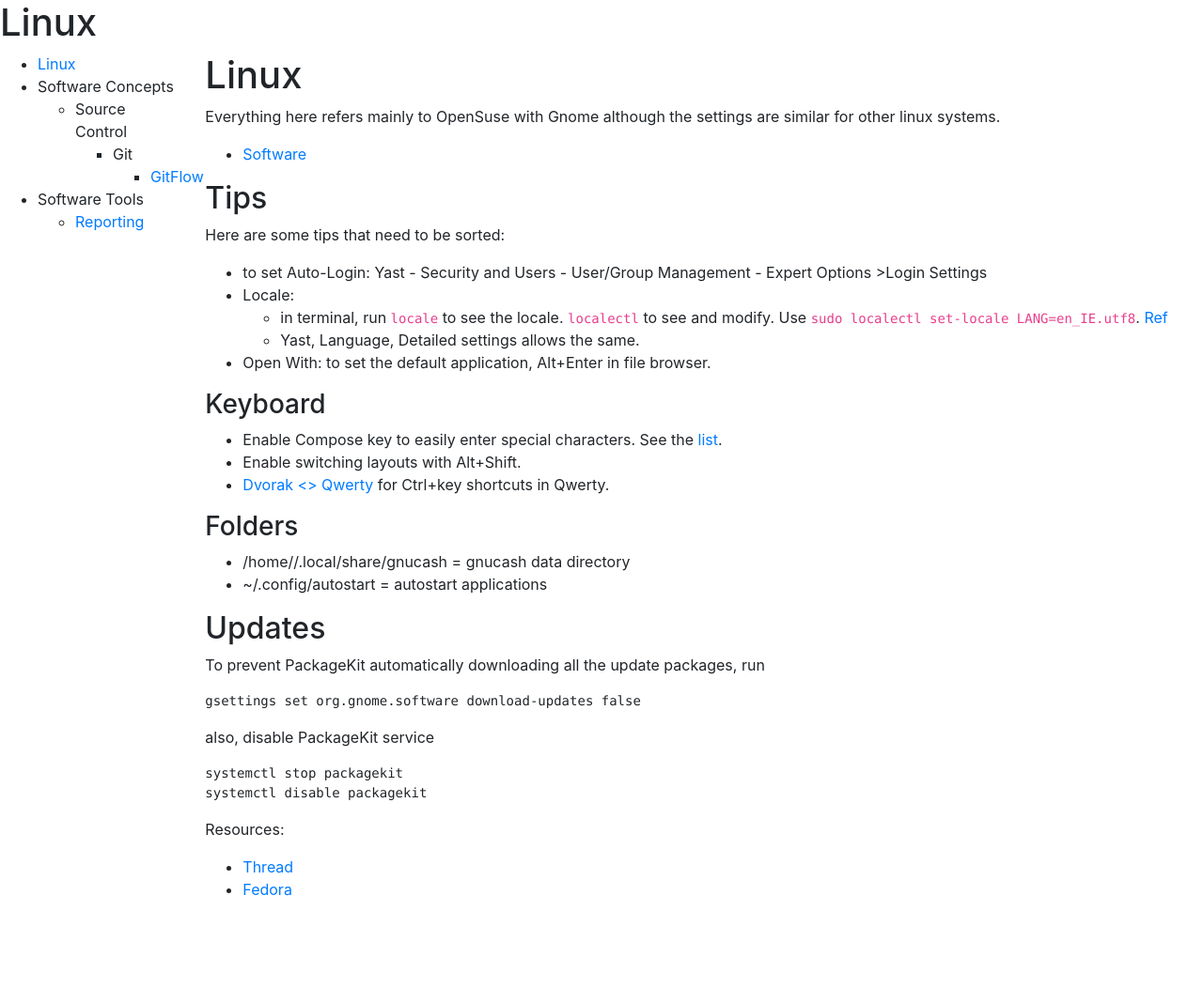
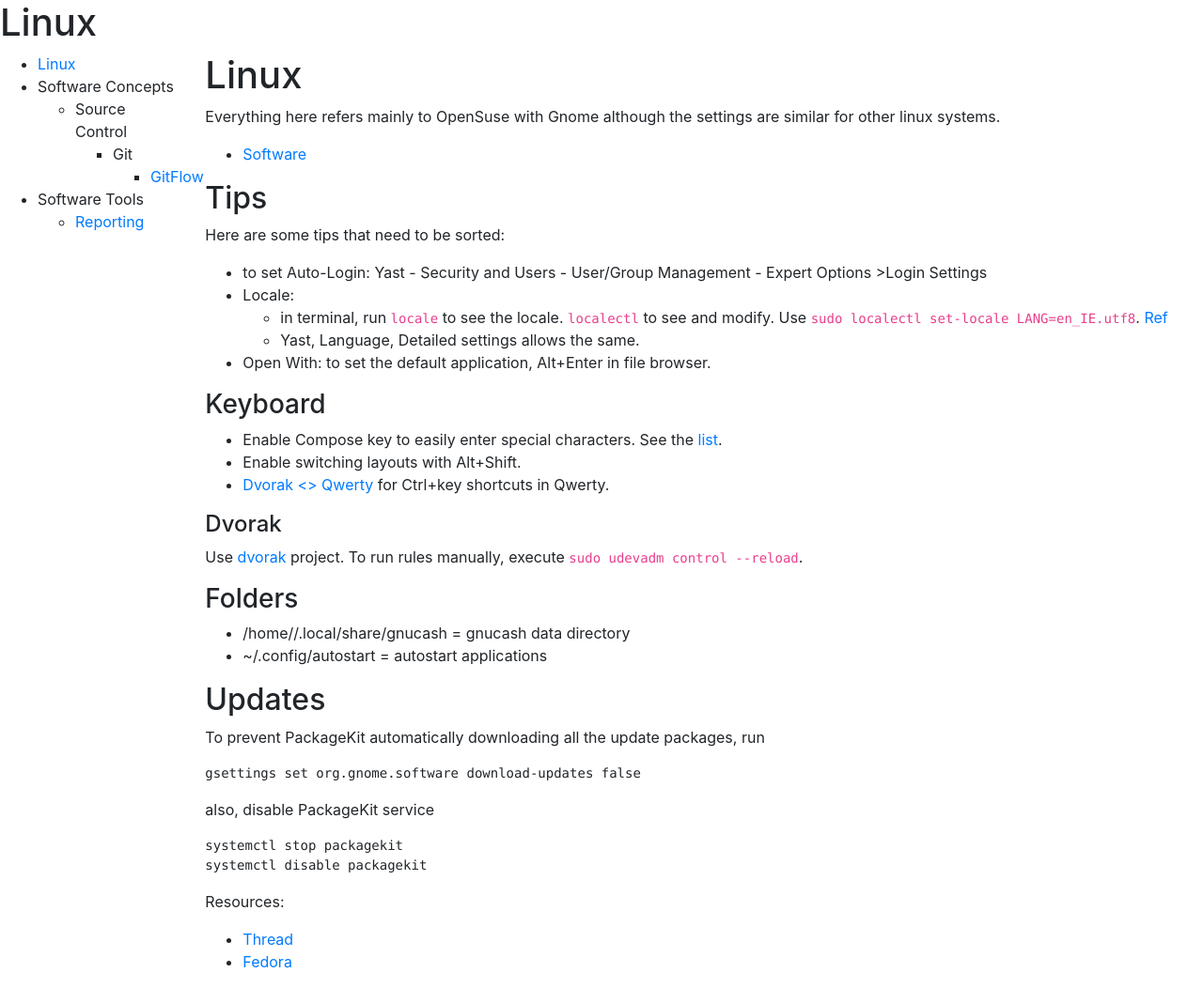
Before and after one commit to MisterY/it-knowledge-base-site, a Jekyll site: the page built from linux/linux.md, in a window 1280 px wide. Shown: the whole page at 94% size. Built offline with Jekyll 4.4.1, drawn with Linux system fonts in a browser that asks for light colours; nearby versions of some CDN libraries; our own code applies the rules of GitHub Pages for plain Markdown files; before the commit the page ends 975 px from its top, so only the background shows below that.

Commit message:
dvorak solution

```diff
--- a/linux/linux.md
+++ b/linux/linux.md
@@ -20,6 +20,11 @@
 - Enable switching layouts with Alt+Shift.
 - [Dvorak <> Qwerty](https://github.com/tbocek/dvorak) for Ctrl+key shortcuts in Qwerty.
 
+#### Dvorak
+
+Use [dvorak](https://github.com/tbocek/dvorak) project.
+To run rules manually, execute `sudo udevadm control --reload`.
+
 ### Folders
 
 - /home/<user>/.local/share/gnucash = gnucash data directory
```
